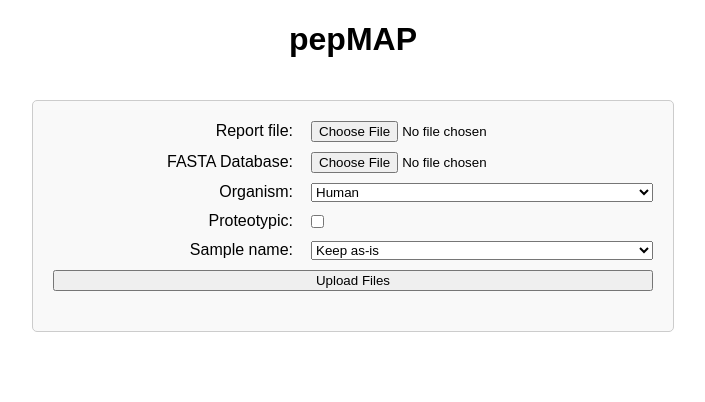
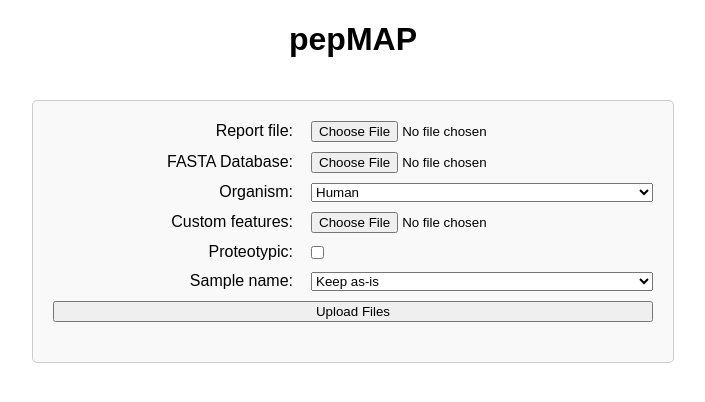
Before and after one commit to npinter/pepMAP, a Flask app: page / in a window 1280 px wide. Shown: the top 402 px of the page, without its empty margins (287-992 px from the left). Run offline with Flask 3, Linux system fonts and the light colour scheme; parts of the project's set-up code (start-up, migrations or seed data) failed here and were passed over.

Commit message:
Add custom feature option

```diff
--- a/app.py
+++ b/app.py
@@ -274,6 +274,66 @@ def parse_report_tsv(tsv_stream):
     return report_df
 
 
+def parse_custom_features_tsv(tsv_stream):
+    custom_df = pd.read_csv(tsv_stream, delimiter='\t')
+    custom_df.columns = [col.strip() for col in custom_df.columns]
+    column_map = {col.strip().lower(): col for col in custom_df.columns}
+    required = {'uniprot', 'position', 'description', 'literature'}
+    missing = sorted(req for req in required if req not in column_map)
+    if missing:
+        raise ValueError(f"Missing required columns: {', '.join(missing)}")
+
+    custom_df = custom_df.rename(columns={
+        column_map['uniprot']: 'uniprot_id',
+        column_map['position']: 'position',
+        column_map['description']: 'description',
+        column_map['literature']: 'literature'
+    })
+
+    def parse_position_value(value):
+        if pd.isna(value):
+            return None, None
+        text = str(value).strip()
+        if not text:
+            return None, None
+        range_match = re.match(r'^(\d+)\s*-\s*(\d+)$', text)
+        if range_match:
+            return int(range_match.group(1)), int(range_match.group(2))
+        single_match = re.match(r'^(\d+)$', text)
+        if single_match:
+            position = int(single_match.group(1))
+            return position, position
+        return None, None
+
+    def normalize_text(value):
+        if pd.isna(value):
+            return ''
+        return str(value).strip()
+
+    rows = []
+    for index, row in custom_df.iterrows():
+        start, end = parse_position_value(row['position'])
+        if start is None or end is None:
+            raise ValueError(f"Invalid position at row {index + 2}: {row['position']}")
+        if start > end:
+            raise ValueError(f"Start position exceeds end at row {index + 2}: {row['position']}")
+        uniprot_id = normalize_text(row['uniprot_id'])
+        if not uniprot_id:
+            raise ValueError(f"Missing UniProt ID at row {index + 2}.")
+        rows.append({
+            'uniprot_id': uniprot_id,
+            'start': start,
+            'end': end,
+            'description': normalize_text(row['description']),
+            'literature': normalize_text(row['literature'])
+        })
+
+    parsed_df = pd.DataFrame(rows)
+    if parsed_df.empty:
+        raise ValueError("No valid custom features found in the uploaded file.")
+    return parsed_df
+
+
 def plot_peptides(peptide_positions_df, fasta_df, selected_protein_id, global_log2_min, global_log2_max, p_value_column, p_value_name, custom_title):
     # get the protein sequence and length
     protein_sequence = fasta_df.loc[fasta_df['uniprot_id'] == selected_protein_id, 'sequence'].iloc[0]
@@ -424,7 +484,7 @@ def plot_peptides(peptide_positions_df, fasta_df, selected_protein_id, global_lo
     return plot_peptides_html
 
 
-def plot_features(fasta_df, selected_protein_id):
+def plot_features(fasta_df, selected_protein_id, custom_features_df=None, custom_label=None):
     protein_features = fetch_protein_features(selected_protein_id)
     protein_sequence = fasta_df.loc[fasta_df['uniprot_id'] == selected_protein_id, 'sequence'].iloc[0]
     protein_length = len(protein_sequence)
@@ -548,6 +608,48 @@ def plot_features(fasta_df, selected_protein_id):
                     hoverlabel=dict(align='left')
                 )
             feature_traces.append(feature_trace)
+
+    if custom_features_df is not None and custom_label:
+        filtered_df = custom_features_df[
+            custom_features_df['uniprot_id'].astype(str).str.upper() == selected_protein_id.upper()
+        ]
+        if not filtered_df.empty:
+            custom_group = custom_label
+            if custom_group not in feature_groups:
+                feature_groups[custom_group] = len(feature_groups)
+
+            for _, feature in filtered_df.iterrows():
+                feature_length = feature['end'] - feature['start']
+                feature_length_offset = 0
+                feature_position = f"{feature['start']} - {feature['end']}"
+
+                if feature_length == 0:
+                    feature_length_offset = 1
+                    feature_position = f"{feature['start']}"
+
+                description = feature['description'] or 'Custom Feature'
+                literature = feature['literature']
+                hover_lines = [description, f"Position: {feature_position}"]
+                if literature and literature.lower() != 'nan':
+                    hover_lines.append(f"Literature: {literature}")
+                hovertext = "<br>".join(hover_lines)
+
+                feature_traces.append(
+                    go.Bar(
+                        x=[feature_length + feature_length_offset],
+                        y=[feature_groups[custom_group]],
+                        base=feature['start'],
+                        orientation='h',
+                        width=feature_bar_height,
+                        marker=dict(
+                            color='wheat',
+                            line=dict(color='saddlebrown', width=feature_bar_line_width)
+                        ),
+                        hoverinfo='text',
+                        hovertext=hovertext,
+                        hoverlabel=dict(align='left')
+                    )
+                )
 
         layout = go.Layout(
             xaxis=dict(
@@ -716,6 +818,11 @@ def plot_features_route():
 
     if 'fasta_data' in session and search_input:
         fasta_df = pd.read_json(StringIO(session['fasta_data']))
+        custom_features_df = None
+        custom_features_label = None
+        if 'custom_features_data' in session:
+            custom_features_df = pd.read_json(StringIO(session['custom_features_data']))
+            custom_features_label = session.get('custom_features_label', 'Custom Features')
 
         selected_protein_id = find_uniprot_id_by_gene_symbol(fasta_df, search_input)
         if selected_protein_id is None:
@@ -726,7 +833,7 @@ def plot_features_route():
         return jsonify({'error': 'All fields must be provided.'}), 400
 
     try:
-        return plot_features(fasta_df, selected_protein_id)
+        return plot_features(fasta_df, selected_protein_id, custom_features_df, custom_features_label)
 
     except Exception as e:
         return jsonify({'error': str(e)}), 400
@@ -737,11 +844,27 @@ def upload_files():
     report_file = request.files.get('report_file')
     fasta_file = request.files.get('fasta_file')
     organism = request.form.get('organism')
+    custom_features_file = request.files.get('custom_features_file')
+    custom_features_label = normalize_search_input(request.form.get('custom_features_label'))
 
     if report_file and fasta_file:
         session['fasta_data'] = parse_fasta(fasta_file.stream, organism).to_json()
         session['report_data'] = parse_report_tsv(report_file.stream).to_json()
-        return jsonify({'message': 'Files uploaded successfully'}), 200
+        custom_features_uploaded = False
+        if custom_features_file:
+            if not custom_features_label:
+                return jsonify({'error': 'Custom features label is required when uploading a custom features file.'}), 400
+            session['custom_features_data'] = parse_custom_features_tsv(custom_features_file.stream).to_json()
+            session['custom_features_label'] = custom_features_label
+            custom_features_uploaded = True
+        else:
+            session.pop('custom_features_data', None)
+            session.pop('custom_features_label', None)
+        return jsonify({
+            'message': 'Files uploaded successfully',
+            'custom_features_uploaded': custom_features_uploaded,
+            'custom_features_label': custom_features_label
+        }), 200
     else:
         return jsonify({'error': 'Missing files'}), 400
 
--- a/templates/plot.html
+++ b/templates/plot.html
@@ -89,7 +89,7 @@
             margin-left: 0;
             margin-right: auto;
         }
-        #fasta_filename, #report_filename {
+        #fasta_filename, #report_filename, #custom_features_filename {
             flex: 0;
             margin-left: 0;
             margin-right: auto;
@@ -116,6 +116,15 @@
                     <option value="HUMAN">Human</option>
                     <option value="MOUSE">Mouse</option>
                 </select>
+            </div>
+            <div class="form-group">
+                <label for="custom_features_file">Custom features:</label>
+                <input type="file" id="custom_features_file" name="custom_features_file" accept=".tsv,.txt,text/tab-separated-values">
+                <span id="custom_features_filename" class="hidden data-filenames"></span>
+            </div>
+            <div class="form-group hidden" id="custom_features_label_container">
+                <label for="custom_features_label">Custom label:</label>
+                <input type="text" id="custom_features_label" name="custom_features_label" placeholder="e.g. Antibody Epitopes">
             </div>
             <div class="form-group" id="proteotypic_container">
                 <label for="proteotypic_checkbox">Proteotypic:</label>
@@ -168,6 +177,8 @@
         let sessionTime = 1800;
         let timeoutInterval;
         let persistentHoverLayer = null;
+        let hasCustomFeatures = false;
+        let customFeaturesLabel = '';
 
         function startTimer(duration, display) {
             let timer = duration, minutes, seconds;
@@ -213,6 +224,12 @@
             $('#custom_title_container').addClass('hidden');
             $('#sample_name_custom_container').addClass('hidden');
             $('#stats_container').addClass('hidden');
+            $('#custom_features_filename').addClass('hidden').text('');
+            $('#custom_features_file').removeClass('hidden').val('');
+            $('#custom_features_label').prop('disabled', false).val('');
+            $('#custom_features_label_container').addClass('hidden');
+            hasCustomFeatures = false;
+            customFeaturesLabel = '';
         }
 
         window.onload = function () {
@@ -240,11 +257,20 @@
             formData.append('report_file', document.getElementById('report_file').files[0]);
             formData.append('fasta_file', document.getElementById('fasta_file').files[0]);
             formData.append('organism', document.getElementById('organism').value);
+            formData.append('custom_features_file', document.getElementById('custom_features_file').files[0]);
+            formData.append('custom_features_label', document.getElementById('custom_features_label').value);
 
             fetch('/upload', {
                 method: 'POST',
                 body: formData,
-            }).then(response => response.json())
+            }).then(response => {
+                if (!response.ok) {
+                    return response.json().then(data => {
+                        throw new Error(data.error || 'Upload failed');
+                    });
+                }
+                return response.json();
+            })
               .then(data => {
                   document.getElementById('report_filename').textContent = document.getElementById('report_file').files[0].name;
                   document.getElementById('fasta_filename').textContent = document.getElementById('fasta_file').files[0].name;
@@ -258,6 +284,18 @@
                   document.getElementById('new_report_button').classList.remove('hidden');
                   document.getElementById('timer').classList.remove('hidden');
                   resetTimer();
+                  hasCustomFeatures = Boolean(data.custom_features_uploaded);
+                  customFeaturesLabel = data.custom_features_label || '';
+                  if (hasCustomFeatures) {
+                      document.getElementById('custom_features_filename').textContent = document.getElementById('custom_features_file').files[0].name;
+                      document.getElementById('custom_features_filename').classList.remove('hidden');
+                      document.getElementById('custom_features_file').classList.add('hidden');
+                      document.getElementById('custom_features_label').value = customFeaturesLabel;
+                      document.getElementById('custom_features_label').disabled = true;
+                      document.getElementById('custom_features_label_container').classList.remove('hidden');
+                  } else {
+                      document.getElementById('custom_features_label_container').classList.add('hidden');
+                  }
               })
               .catch(error => {
                   console.error('Error:', error);
@@ -275,18 +313,36 @@
             }).then(() => {
                 document.getElementById('report_file').classList.remove('hidden');
                 document.getElementById('fasta_file').classList.remove('hidden');
+                document.getElementById('custom_features_file').classList.remove('hidden');
+                document.getElementById('custom_features_file').value = '';
                 document.getElementById('organism').disabled = false;
                 document.getElementById('upload_button').classList.remove('hidden');
                 document.getElementById('report_filename').classList.add('hidden');
                 document.getElementById('fasta_filename').classList.add('hidden');
+                document.getElementById('custom_features_filename').classList.add('hidden');
+                document.getElementById('custom_features_label').disabled = false;
+                document.getElementById('custom_features_label').value = '';
+                document.getElementById('custom_features_label_container').classList.add('hidden');
                 document.getElementById('search_container').classList.add('hidden');
                 document.getElementById('new_report_button').classList.add('hidden');
                 document.getElementById('peptides_plot').style.display = 'none';
                 document.getElementById('features_plot').style.display = 'none';
                 document.getElementById('timer').classList.add('hidden');
                 document.getElementById('stats_container').classList.add('hidden');
+                hasCustomFeatures = false;
+                customFeaturesLabel = '';
                 stopTimer();
             });
+        });
+
+        document.getElementById('custom_features_file').addEventListener('change', function() {
+            const hasFile = this.files && this.files.length > 0;
+            if (hasFile) {
+                document.getElementById('custom_features_label_container').classList.remove('hidden');
+            } else {
+                document.getElementById('custom_features_label_container').classList.add('hidden');
+                document.getElementById('custom_features_label').value = '';
+            }
         });
 
         function fetchPlots() {
@@ -351,6 +407,7 @@
                     $('#features_plot').html(errorMsg);
                 }
             });
+
         }
 
         function getPersistentHoverLayer(plotDiv) {
```
